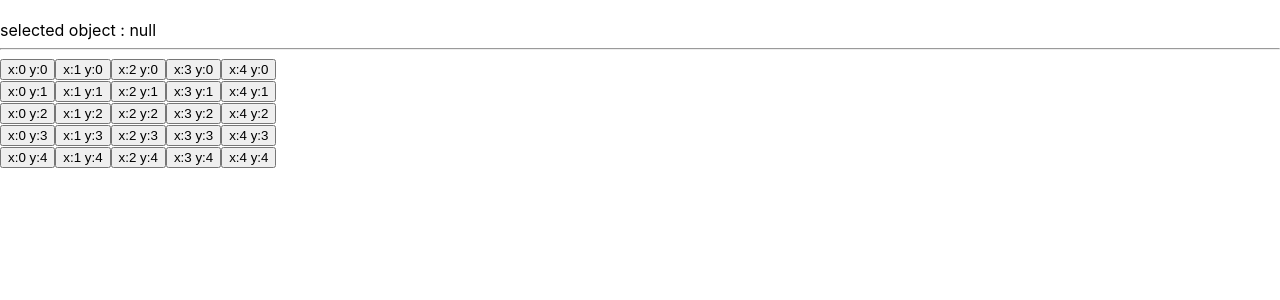
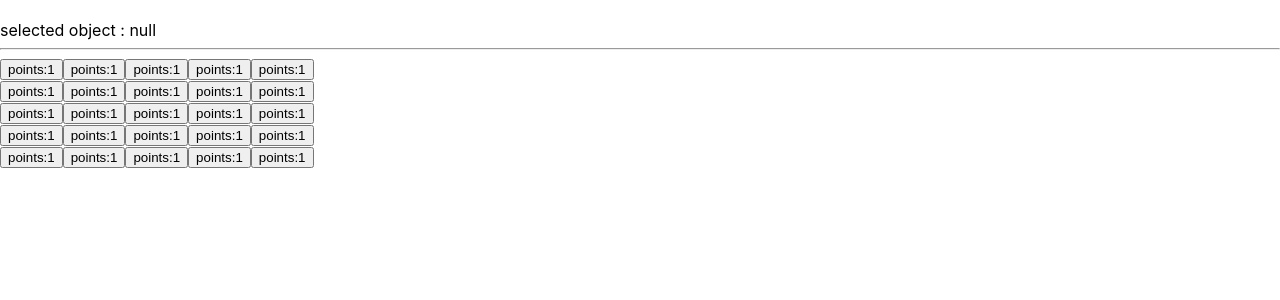
Before and after one commit to HeikkiMustonen/MathPanic, a React (Create React App) app: page / in a window 1280 px wide. Shown: the top 300 px of the page. Built offline with nearby package versions, Linux system fonts and the light colour scheme.

Commit message:
Button points moving

```diff
--- a/src/ButtonGame/ButtonGameManager.js
+++ b/src/ButtonGame/ButtonGameManager.js
@@ -23,11 +23,32 @@ class ButtonGameManager extends React.Component{
     }
 
     GameButtonPressed(button){
+
         console.log("manager received a button click")
+        if(button === this.state.SelectedButton){
+            console.log("Was the same button")
+        }
+        else if (this.state.SelectedButton){
+            console.log("Was NOT the same button")
+
+            //move point to selected button
+            var copyState = button.state
+            copyState.pointValue += this.state.SelectedButton.state.pointValue
+            button.setState(copyState)
+
+            //zero point from selected button
+            var zeropointsState = this.state.SelectedButton.state
+            zeropointsState.pointValue = 0
+            this.state.SelectedButton.setState(zeropointsState)
+
+            //make last button as new selected button
+            this.setState({SelectedButton:button})
+            console.log("button:",button)
+
+        }
         this.setState({
             SelectedButton:button
         })
-
     }
 
     CreateTable(numberOfRows,numberOfButtons){
@@ -57,7 +78,6 @@ class ButtonGameManager extends React.Component{
             <div>
                 <br/>
                 <span> selected object : {this.state.SelectedButton ? this.state.SelectedButton.ButtonDataElement() : 'null'}</span>
-
                 <hr></hr>
             </div>
         )
--- a/src/ButtonGame/GameButton.js
+++ b/src/ButtonGame/GameButton.js
@@ -7,7 +7,7 @@ class GameButton extends React.Component{
         this.state={
             x:props.x,
             y:props.y,
-            pointValue:0,
+            pointValue:1,
         }
         this.HandleClick = this.HandleClick.bind(this)
     }
@@ -25,7 +25,8 @@ class GameButton extends React.Component{
 
     render(){
         return(
-            <button className="GameButton" onClick={this.HandleClick.bind(this.HandleClick)}>x:{this.state.x} y:{this.state.y}</button>
+            <button className="GameButton" onClick={this.HandleClick.bind(this.HandleClick)}>
+            points:{this.state.pointValue}</button>
         )
     }
 
```
